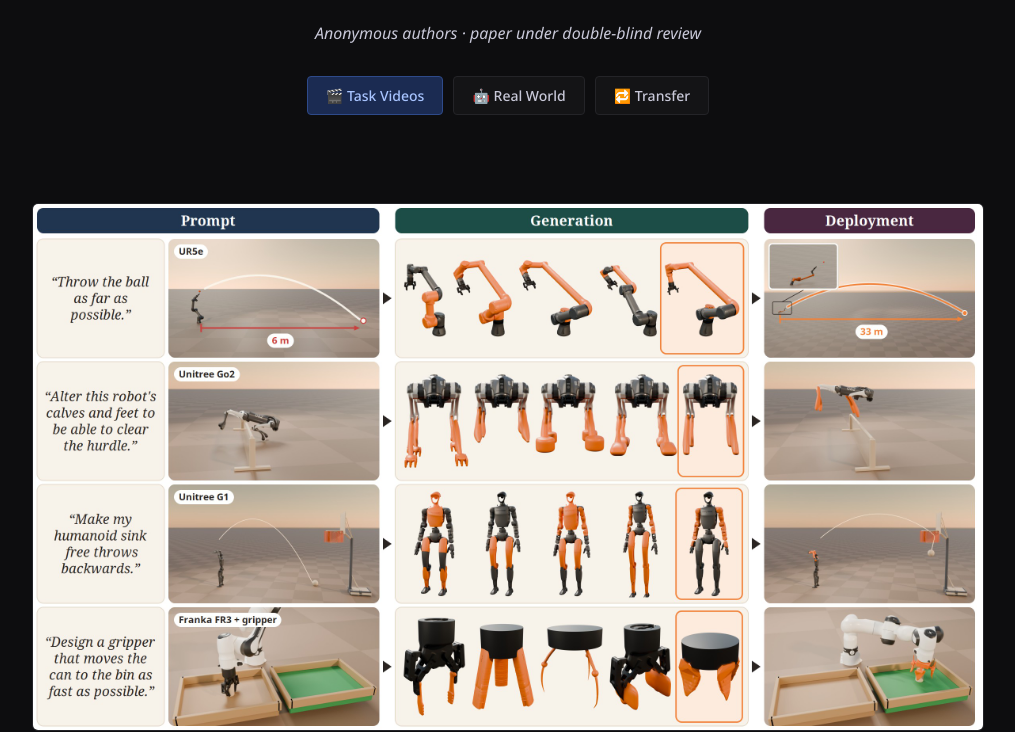
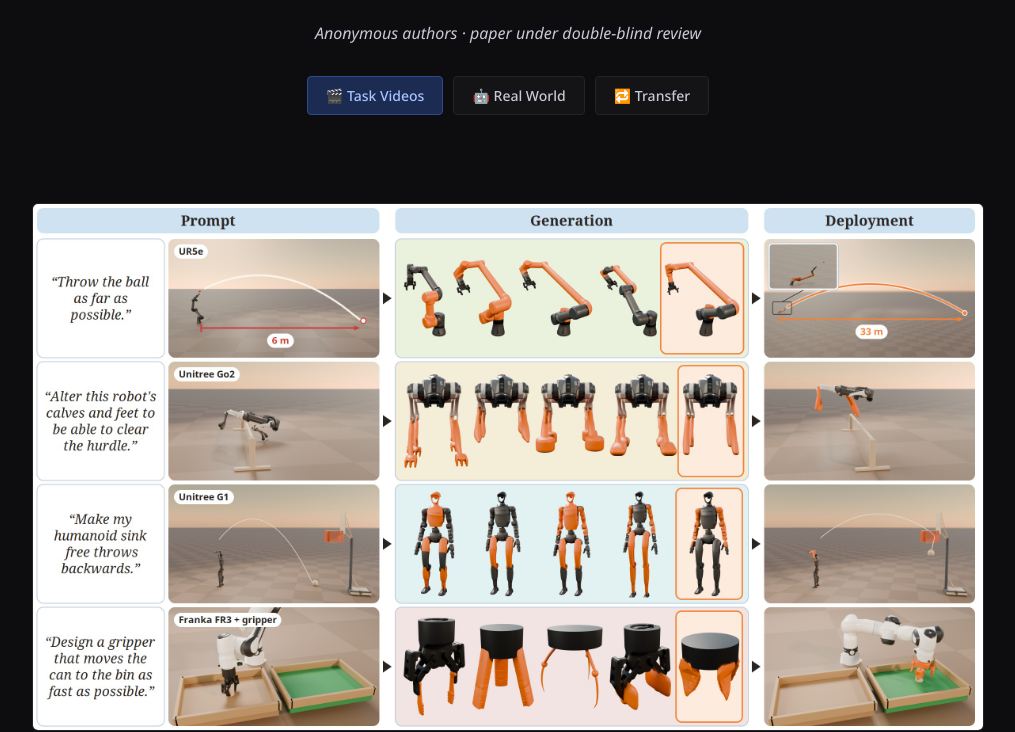
Before and after one commit to An-Axolotl/l2d-page, a plain HTML site: page index.html in a window 1280 px wide. Shown: the part 229-961 px from the top of the page, without its empty margins (132-1147 px from the left). Drawn offline with Linux system fonts and the light colour scheme.

Commit message:
Teaser v77: sky-blue headers, white prompt cards, pastel generation cards
Co-Authored-By: Claude Fable 5.1 <noreply@anthropic.com>

```diff
--- a/index.html
+++ b/index.html
@@ -193,7 +193,7 @@
 </header>
 
 <div class="hero-wrap">
-    <img src="figures/teaser_v76.jpg" alt="Prompt, generation and deployment for four robots: a UR5e throwing a ball, a Go2 jumping a hurdle, a G1 humanoid shooting free throws and a Franka gripper moving a can between bins." loading="eager">
+    <img src="figures/teaser_v77.jpg" alt="Prompt, generation and deployment for four robots: a UR5e throwing a ball, a Go2 jumping a hurdle, a G1 humanoid shooting free throws and a Franka gripper moving a can between bins." loading="eager">
     <div class="hero-caption">From a sentence and a stock robot to a co-designed body, a motion that performs the task, and manufacturable parts.</div>
 </div>
 
```
Also changed, not shown: figures/teaser_v77.jpg (added).
